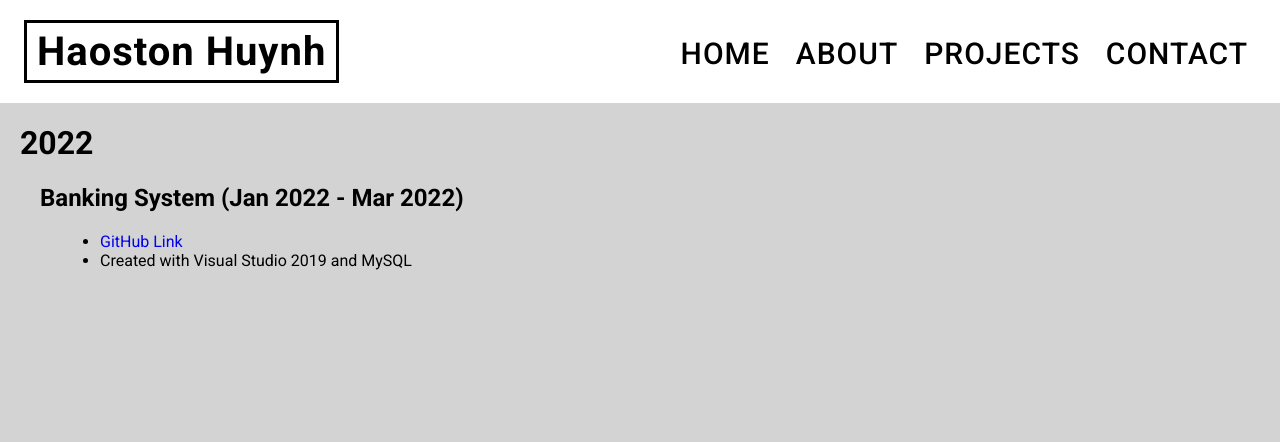
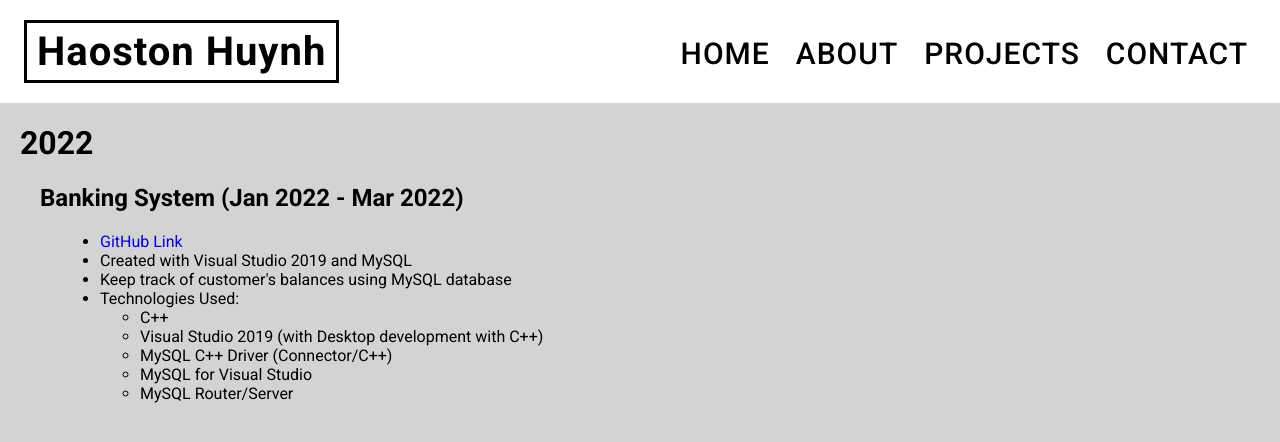
Before and after one commit to haostonh/portfolio, a React (Create React App) app in the folder client/: page /portfolio/projects in a window 1280 px wide. Shown: the top 442 px of the page. Built offline with nearby package versions, Linux system fonts and the light colour scheme.

Commit message:
add technologies used for banking system

```diff
--- a/client/src/pages/Projects.jsx
+++ b/client/src/pages/Projects.jsx
@@ -18,6 +18,15 @@ const Projects = () => {
             <a href='https://github.com/haostonh/Banking-System' target='_blank' rel='noreferrer'>GitHub Link</a>
           </li>
           <li>Created with Visual Studio 2019 and MySQL</li>
+          <li>Keep track of customer's balances using MySQL database</li>
+          <li>Technologies Used:</li>
+            <ul>
+              <li>C++</li>
+              <li>Visual Studio 2019 (with Desktop development with C++)</li>
+              <li>MySQL C++ Driver (Connector/C++)</li>
+              <li>MySQL for Visual Studio</li>
+              <li>MySQL Router/Server</li>
+            </ul>
         </ul>
 
       </div>
```
